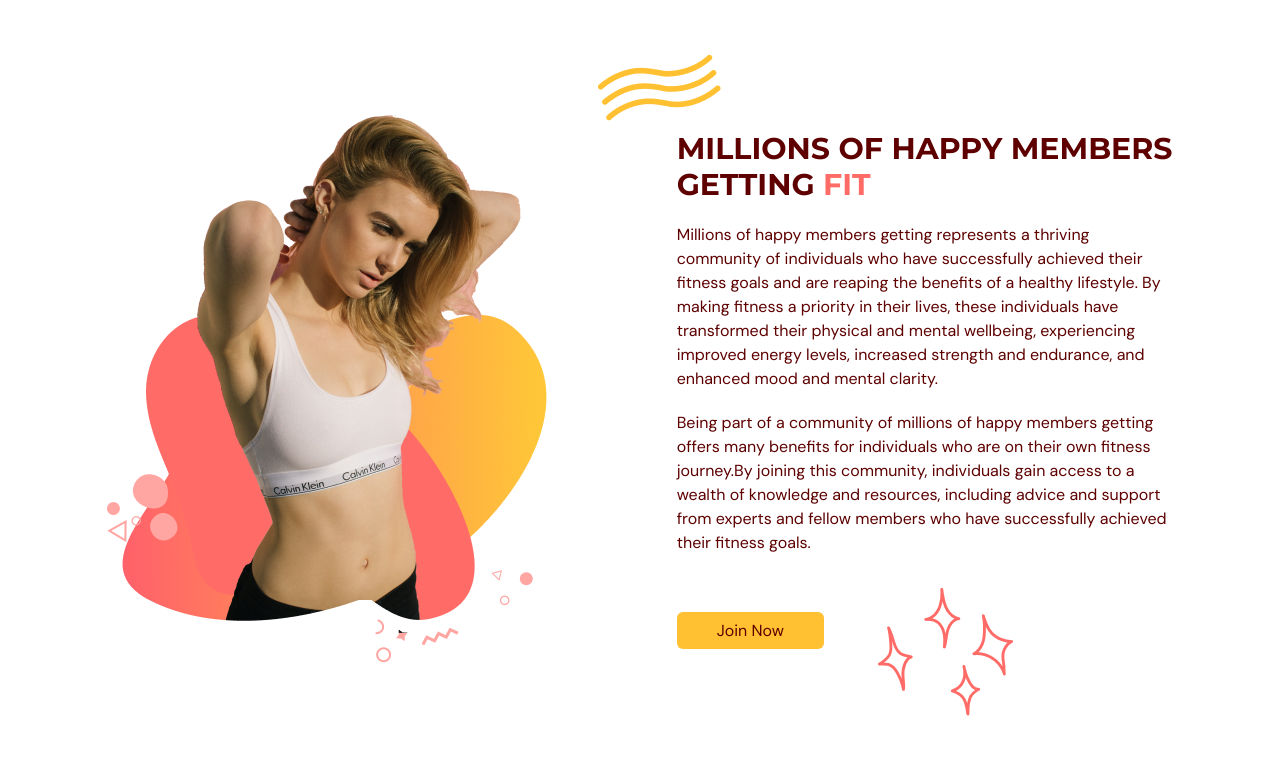
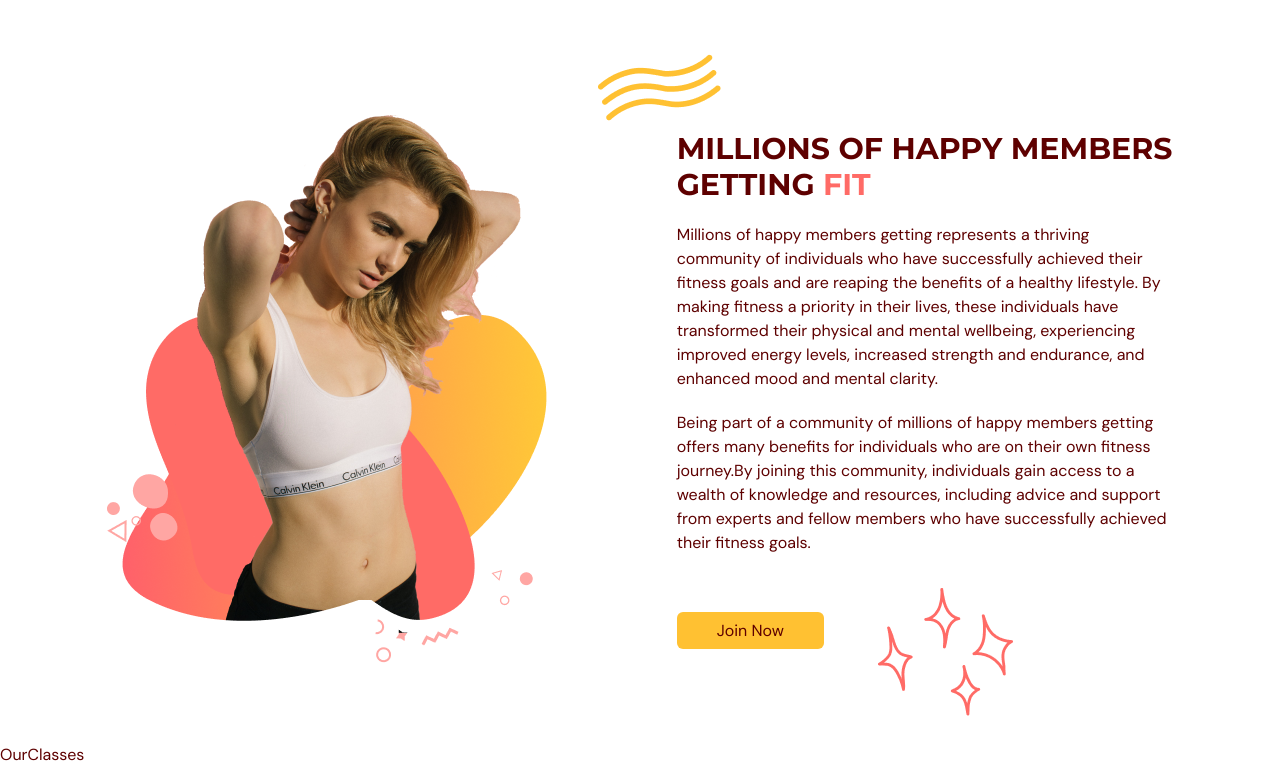
Before and after one commit to Benjamin2602/fitness-application, a React (Vite) app: page / in a window 1280 px wide. Shown: the part 1450-2217 px from the top of the page. Before the commit the page ends 2193 px from the top, so only its background shows below. Built offline with nearby package versions, Linux system fonts and the light colour scheme.

Commit message:
Created OurClasses page component

```diff
--- a/src/App.tsx
+++ b/src/App.tsx
@@ -2,6 +2,7 @@
 import Navbar from "@/scenes/navbar";
 import Home from "@/scenes/home";
 import Benefits from "@/scenes/benefits";
+import OurClasses from "@/scenes/ourClasses";
 import { useEffect, useState } from "react";
 import { SelectedPage } from "./shared/types";
 
@@ -34,6 +35,7 @@
       />
       <Home setSelectedPage={setSelectedPage}/>
       <Benefits setSelectedPage={setSelectedPage}/>
+      <OurClasses setSelectedPage={setSelectedPage} />
 
       </div>
 
--- /dev/null
+++ b/src/scenes/ourClasses/index.tsx
@@ -0,0 +1,15 @@
+import { SelectedPage, ClassType } from "@/shared/types";
+
+
+
+type Props = {
+    setSelectedPage: (value: SelectedPage) => void;
+}
+const OurClasses = ({ setSelectedPage }: Props) => {
+  return (
+    <div>OurClasses</div>
+  )
+}
+
+
+export default OurClasses;
```
